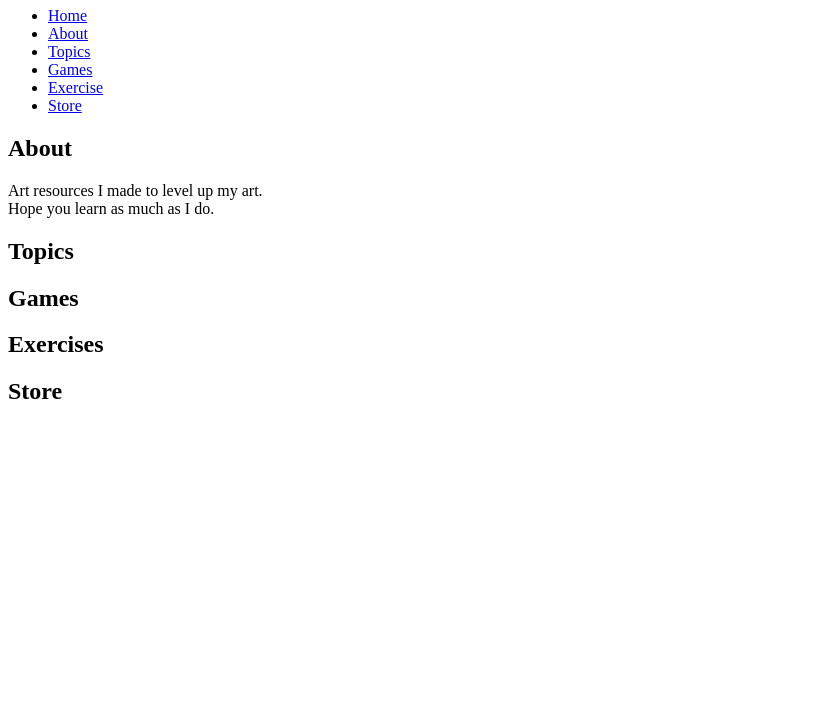
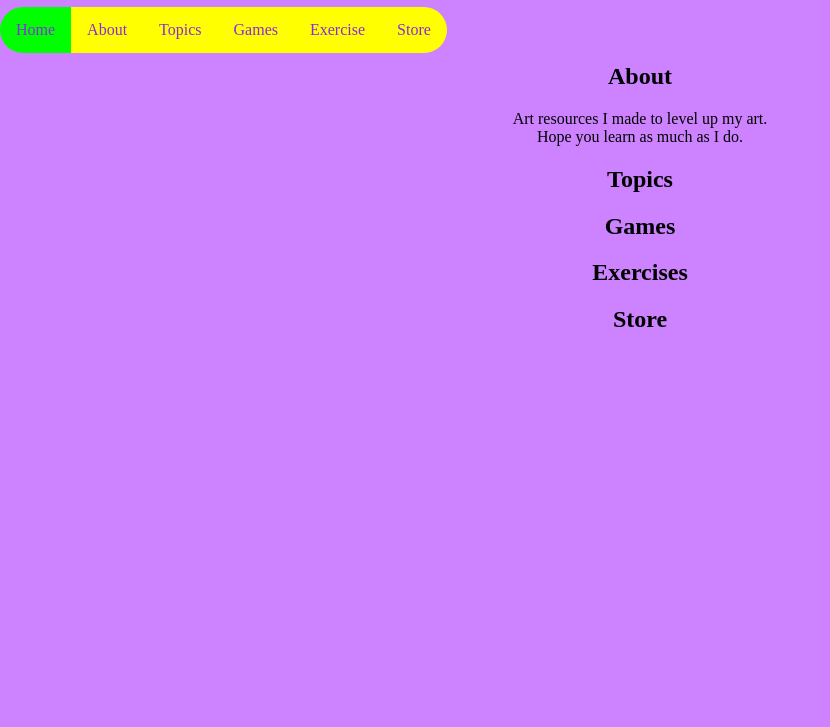
Before and after one commit to CosmicBee/Cosmic-Bee, a plain HTML site: page index.html in a window 1280 px wide. Shown: the part 73-800 px from the top of the page, without its empty margins (0-830 px from the left). Drawn offline with Linux system fonts and the light colour scheme.

Commit message:
css
css for nav bar and link css to html

```diff
--- /dev/null
+++ b/index.css
@@ -0,0 +1,50 @@
+html{
+    scroll-behavior: smooth;
+}
+
+
+
+
+
+
+
+/*Nav Bar*/
+
+
+body {margin: 0;
+background-color: rgb(205, 130, 255);
+text-align: center;
+}
+
+
+ul.topnav{
+list-style-type: none;
+margin: 0;
+padding:0;
+overflow: hidden;
+position: fixed;
+border-radius: 30px;
+}
+
+ul.topnav li {float: left;}
+
+ul.topnav li a {
+    display:block;
+    color: blueviolet;
+    text-align: center;
+    padding: 14px 16px;
+    text-decoration: none;
+    background-color: yellow;
+}
+
+ul.topnav li a:hover:not(.active) {background-color: black;}
+
+ul.topnav li a.active {background-color: lime;}
+
+ul.topnav li.right {float:right;}
+
+@media screen and (max-width: 600px) {
+    ul.topnav li.right,
+    ul.topnav li {float: none;}
+
+}
--- a/index.html
+++ b/index.html
@@ -5,20 +5,23 @@
     <meta http-equiv="X-UA-Compatible" content="IE=edge">
     <meta name="viewport" content="width=device-width, initial-scale=1.0">
     <title>Cosmic Bee</title>
+
+    <link rel="stylesheet" href="index.css">
 </head>
 <body>
     <h1>Cosmic Bee</h1>
 <!--Nav Bar---->
 <ul class="topnav">
 <li><a class="active" href="index.html">Home</a></li>
-<li><class=""left><a href="#about">About</a></li>
-<li><class=""left><a href="#topics">Topics</a></li>
-<li><class=""left><a href="#games">Games</a></li>
-<li><class=""left><a href="#exercise">Exercise</a></li>
-<li><class=""left><a href="#store">Store</a></li>
+<li class="left"><a href="#about">About</a></li>
+<li class="left"><a href="#topics">Topics</a></li>
+<li class="left"><a href="#games">Games</a></li>
+<li class="left"><a href="#exercise">Exercise</a></li>
+<li class="left"><a href="#store">Store</a></li>
 
 </ul>
 
+<br/><br/>
 
 
     <h2 id="about">About</h2>
```
